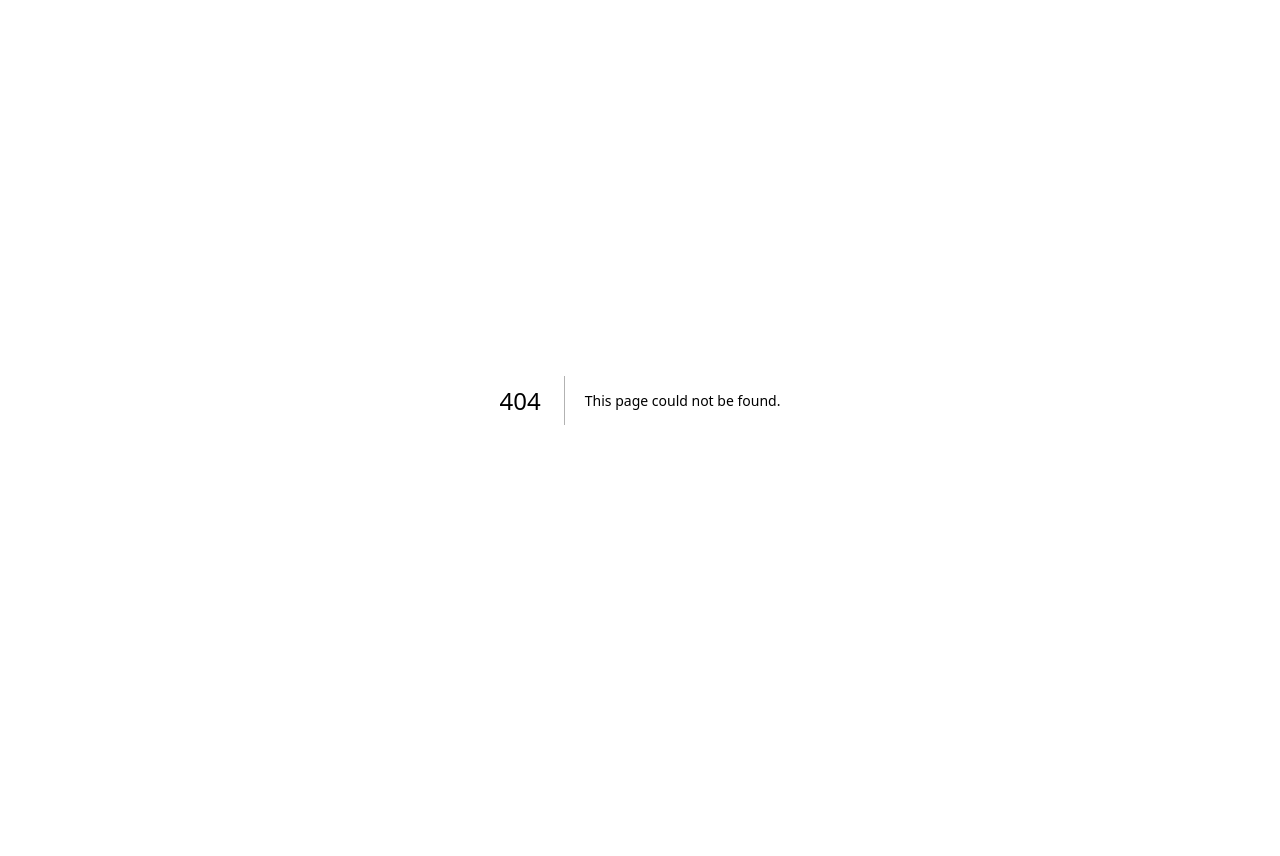
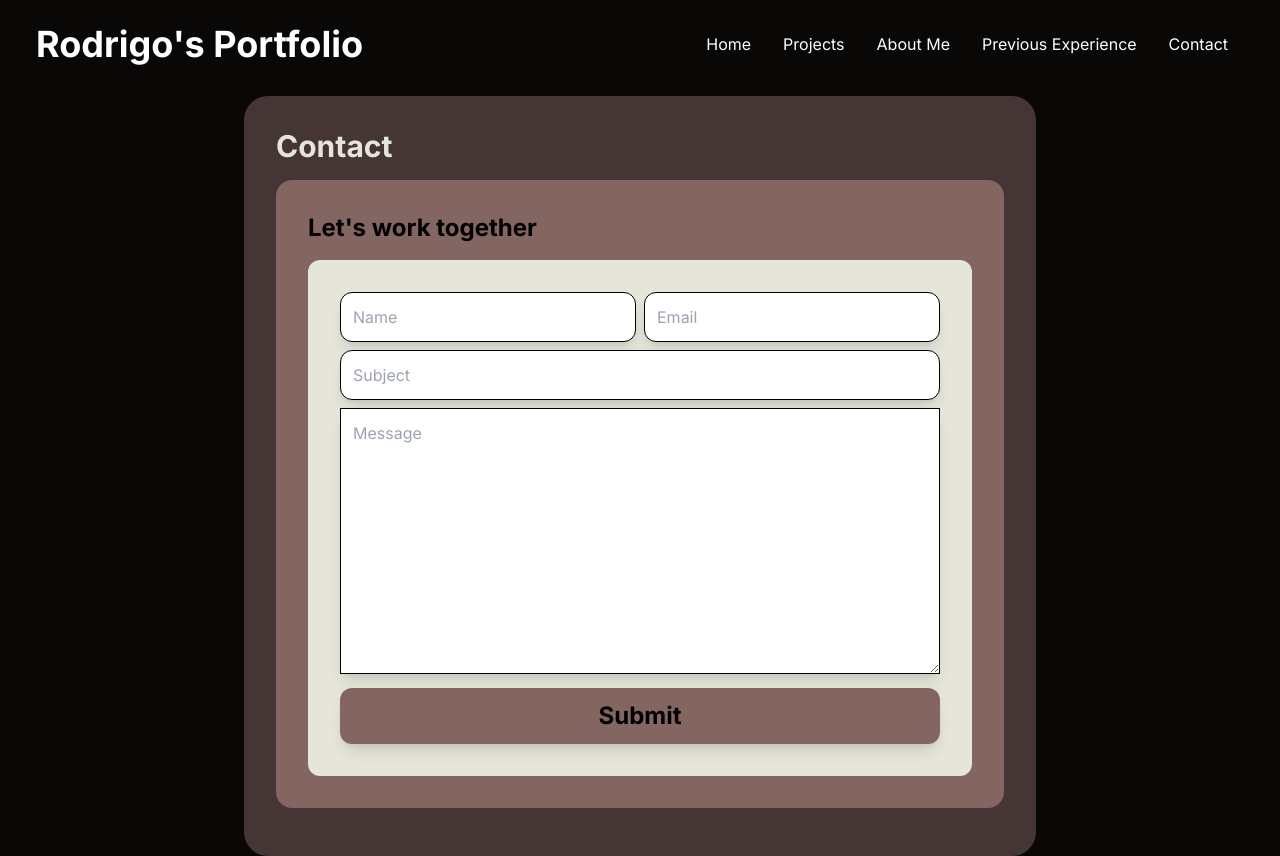
Before and after one commit to Bigodrigo/Portfolio, a Next.js app: page /contact in a window 1280 px wide. Before the commit this address had no page. Before the commit the page ends 800 px from the top, so only its background shows below. Built offline with nearby package versions, Linux system fonts and the light colour scheme.

Commit message:
Adicionei a página de contato usar o chat gpt e o next para as funções serverless!

```diff
--- /dev/null
+++ b/src/app/contact/page.tsx
@@ -0,0 +1,29 @@
+import React from 'react'
+
+const Contact = () => {
+  return (
+    <div className="flex flex-col items-center bg-palet-two-pri">
+        <div className="bg-palet-two-sec p-8 rounded-3xl mt-24 max-w-[1240px] mx-auto">
+            <h2 className="text-3xl font-bold mb-4 text-palet-two-qua ">Contact</h2>
+            <div className="bg-palet-two-ter p-8 rounded-2xl my-4">
+                <h3 className="text-2xl font-bold mb-4 ">Let's work together</h3>
+                <div className="flex gap-8 justify-center">
+                    <div className="w-900 h-640 bg-palet-two-qua p-8 text-justify flex flex-col justify-center rounded-xl">
+                        <form className='max-w-[600px] m-auto'>
+                            <div className='grid grid-cols-2 gap-2'>
+                                <input className='border shadow-lg p-3 rounded-xl' type="text" placeholder='Name' />
+                                <input className='border shadow-lg p-3 rounded-xl' type="email" placeholder='Email' />
+                            </div>
+                            <input className='border shadow-lg p-3 w-full my-2 rounded-xl' type="text" placeholder='Subject' />
+                            <textarea className='border shadow-lg p-3 w-full' cols="30" rows="10" placeholder='Message'></textarea>
+                            <button className='border-0 shadow-lg p-3 w-full mt-2 bg-palet-two-ter text-2xl font-bold rounded-xl'>Submit</button>
+                        </form>
+                    </div>
+                </div>
+            </div>
+        </div>
+    </div>
+  )
+}
+
+export default Contact
```
